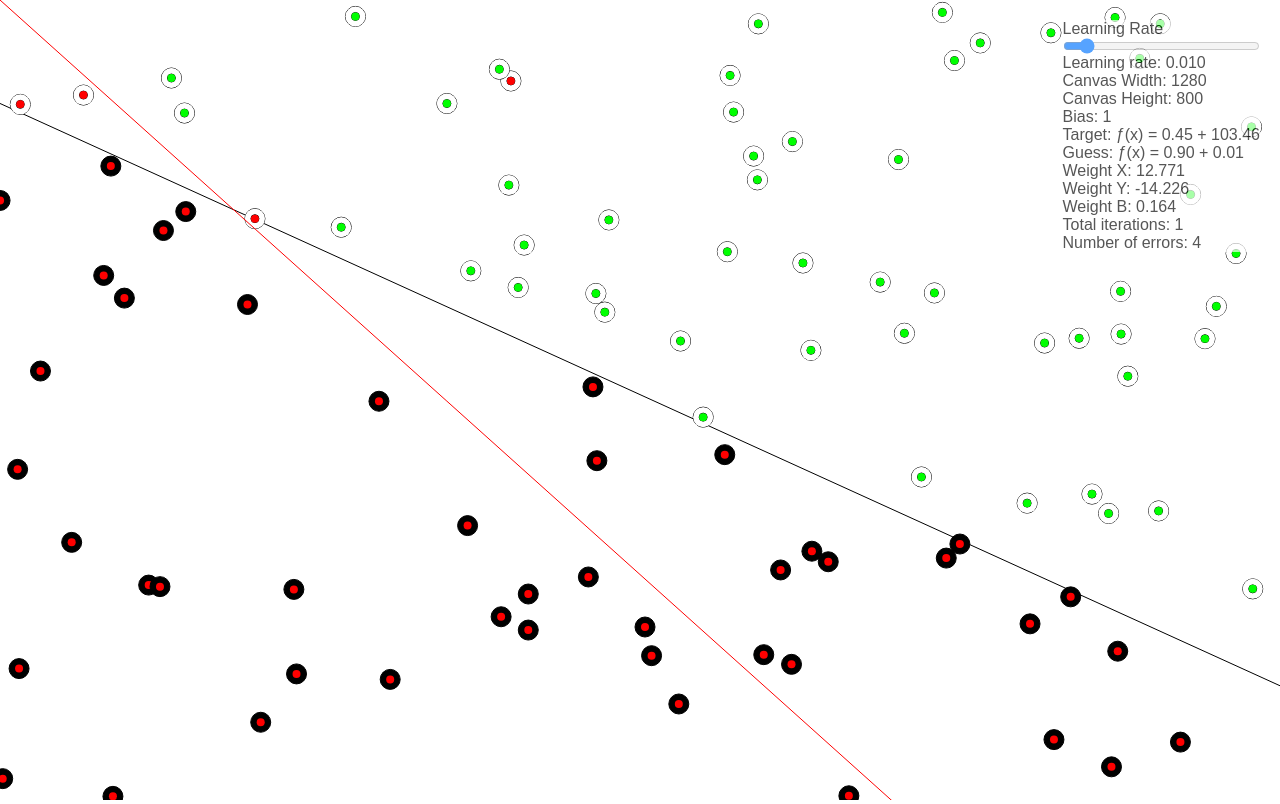
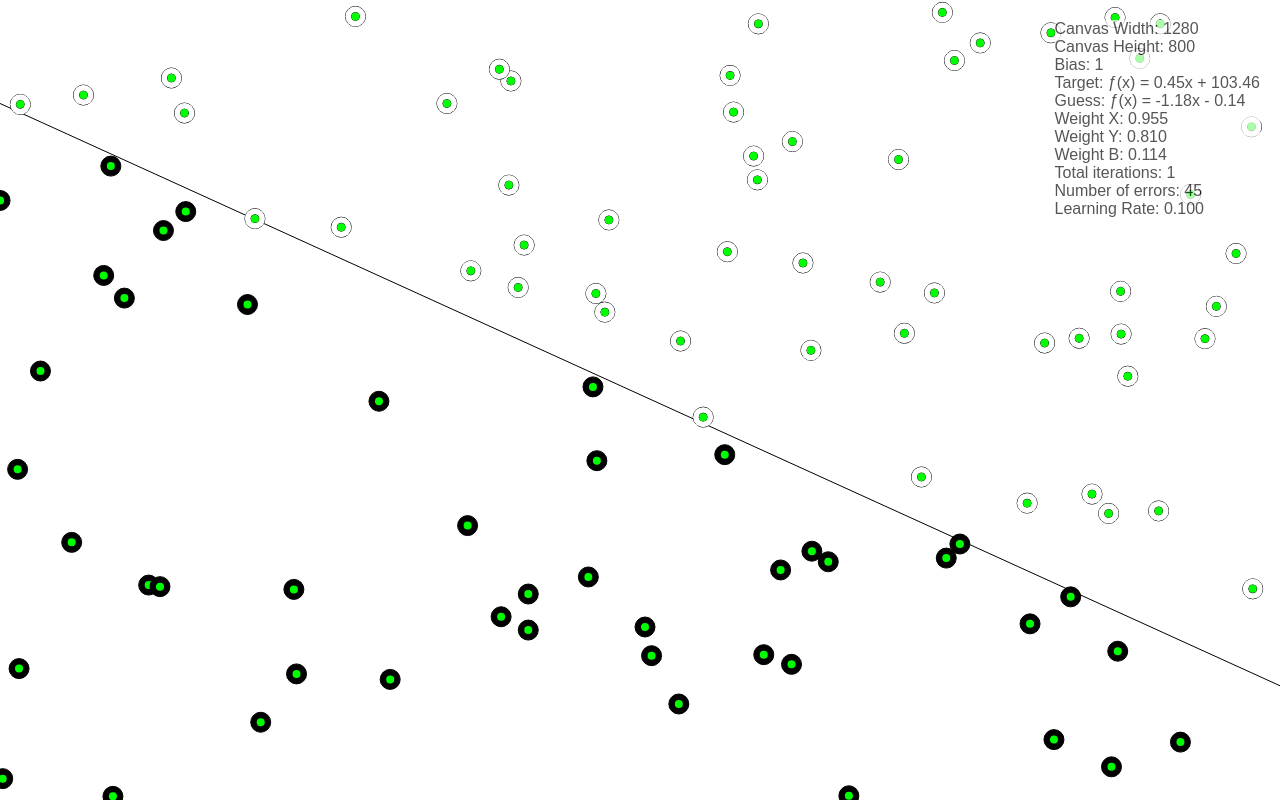
Before and after one commit to tankakatan/perceptron, a plain HTML site: page index.html in a window 1280 px wide. Drawn offline with Linux system fonts and the light colour scheme.

Commit message:
dynamic learning rate (wip)

```diff
--- a/index.html
+++ b/index.html
@@ -4,8 +4,8 @@
         <meta charset="utf-8"/>
         <title>Plane dots classifier</title>
         <link rel="stylesheet" href="index.css"/>
+        <script src="util.js"></script>
         <script src="la.js"></script>
-        <script src="util.js"></script>
         <script src="debug.js"></script>
         <script src="perceptron.js"></script>
         <script defer src="index.js"></script>
@@ -14,16 +14,6 @@
         <div id="box">
             <canvas id="canvas">Canvas is not supported by the browser</canvas>
             <div id="controls">
-                <label for="learning-rate">Learning Rate</label>
-                <input
-                    id="learning-rate"
-                    name="learning-rate"
-                    type="range"
-                    min="0.001"
-                    max="0.1"
-                    step="0.001"
-                    value="0.01"
-                />
                 <pre id="debug-output"></pre>
             </div>
         </div>
--- a/index.js
+++ b/index.js
@@ -1,6 +1,5 @@
 window.addEventListener('DOMContentLoaded', () => {
     const screen = DebugOutput();
-    const learningRate = document.getElementById('learning-rate');
     const canvas = document.getElementById('canvas');
     const ctx = canvas.getContext('2d');
 
@@ -13,10 +12,8 @@ window.addEventListener('DOMContentLoaded', () => {
     });
 
     const bias = 1;
-    const getLearningRate = () => parseFloat(learningRate.value);
 
     screen.dump({
-        'Learning rate': getLearningRate(),
         'Canvas Width': canvas.width,
         'Canvas Height': canvas.height,
         'Bias': bias,
@@ -28,56 +25,76 @@ window.addEventListener('DOMContentLoaded', () => {
         Vector(random(canvas.width), random(canvas.height))
     ));
 
+    let learningRate = 0.1;
+
     const perceptron = Perceptron();
+    screen.merge({'Guess': perceptron.line().toString()});
+
+    const learn = ({noTrain} = {}) => {
+        let errorCount = 0;
+
+        for (const point of points) {
+            const inputs = [point.x, point.y, bias];
+
+            point.target = line.classify(point)
+            point.guess = perceptron.guess(inputs);
+
+            if (!noTrain) {
+                perceptron.train({inputs, ...point, learningRate});
+            }
+
+            errorCount += Number(point.target !== point.guess);
+
+            const {weights: [w0, w1, w2]} = perceptron;
+
+            screen.merge({'Weight X': w0, 'Weight Y': w1, 'Weight B': w2});
+        }
+
+        return errorCount;
+    };
 
     const redraw = () => {
         ctx.clearRect(0, 0, canvas.width, canvas.height);
         line.draw({ctx});
-
-        let errorCount = 0;
+        perceptron.line().draw({ctx, strokeStyle: '#f00'});
 
         for (const point of points) {
-            const target = line.classify(point)
-            const guess = perceptron.train([point.x, point.y, bias], target, getLearningRate());
-
-            errorCount += Number(guess !== target);
-
-            point.put({ctx, radius: 10, fillStyle: target ? '#fff' : '#000'});
-            point.put({ctx, radius: 4, fillStyle: guess ? '#0f0' : '#f00'});
-
-            const {weights: [w0, w1, w2]} = perceptron;
-
-            screen.merge({
-                'Guess': perceptron.line(ctx).toString(),
-                'Weight X': w0,
-                'Weight Y': w1,
-                'Weight B': w2,
-            });
+            point.put({ctx, radius: 10, fillStyle: point.target ? '#fff' : '#000'});
+            point.put({ctx, radius: 4, fillStyle: point.guess ? '#0f0' : '#f00'});
         }
-
-        perceptron.line().draw({ctx, strokeStyle: '#f00'});
-
-        return errorCount;
     };
 
     let run = true;
     let end = false;
     let iterations = 0;
+    let lastErrorCounts = [];
 
-    const loop = () => requestAnimationFrame(() => {
+    const loop = e => requestAnimationFrame(() => {
         if (end) {
             return;
         }
 
-        const errorCount = redraw();
+        const errorCount = learn(e);
+        redraw();
+
         screen.merge({
+            'Guess': perceptron.line().toString(),
             'Total iterations': ++iterations,
-            'Number of errors': errorCount
+            'Number of errors': errorCount,
+            'Learning Rate': learningRate,
         });
 
         if (!errorCount) {
             end = true;
         }
+
+        lastErrorCounts.push(errorCount);
+
+        if (lastErrorCounts.length > 10) {
+            lastErrorCounts = lastErrorCounts.slice(-10);
+        }
+
+        learningRate = learningRate * .9;
 
         if (!run) {
             return;
@@ -86,14 +103,10 @@ window.addEventListener('DOMContentLoaded', () => {
         loop();
     });
 
-    (canvas.onclick = () => {
+    (canvas.onclick = e => {
         run = !run;
-        loop();
-    })();
-
-    learningRate.oninput = () => {
-        screen.merge({'Learning rate': getLearningRate()});
-    };
+        loop(e);
+    })({noTrain: true});
 
     canvas.onmousemove = debounce(({clientX, clientY}) => {
         const {left, top} = canvas.getBoundingClientRect();
--- a/la.js
+++ b/la.js
@@ -30,7 +30,8 @@ const Line = ({start, end, m, b}) => {
     const f_inverse = y => y / m - b;
     const classify = ({x, y}) => Number(f(x) >= y);
     const toString = (decimals = 2) => (
-        `ƒ(x) = ${m.toFixed(decimals)} ${b < 0 ? '-' : '+'} ${Math.abs(b).toFixed(decimals)}`
+        `ƒ(x) = ${m.toFixed(decimals)}x ${b < 0 ? '-' : '+'} `+
+        `${Math.abs(b).toFixed(decimals)}`
     );
 
     const draw = ({ctx, lineWidth = 1, strokeStyle = '#000'}) => {
@@ -43,5 +44,5 @@ const Line = ({start, end, m, b}) => {
         ctx.closePath();
     };
 
-    return {start, end, m, b, f_inverse, f, draw, classify, toString};
+    return {m, b, f_inverse, f, draw, classify, toString};
 };
--- a/perceptron.js
+++ b/perceptron.js
@@ -7,18 +7,15 @@ const Perceptron = () => {
             weightedSum += inputs[i] * weights[i];
         }
 
-        return activationFunction(weightedSum);
+        return assumption = activationFunction(weightedSum);
     };
 
-    const train = (inputs, target, learningRate) => {
-        const assumption = guess(inputs);
-        const error = target - assumption; // 0 | 2 | -2
+    const train = ({inputs, guess, target, learningRate}) => {
+        const error = target - guess; // 0 | 1 | -1
 
         for (let i = 0; i < weights.length; i++) {
             weights[i] += error * inputs[i] * learningRate; // Gradient Descent
         }
-
-        return guess(inputs);
     }
 
     const line = () => Line({
```
